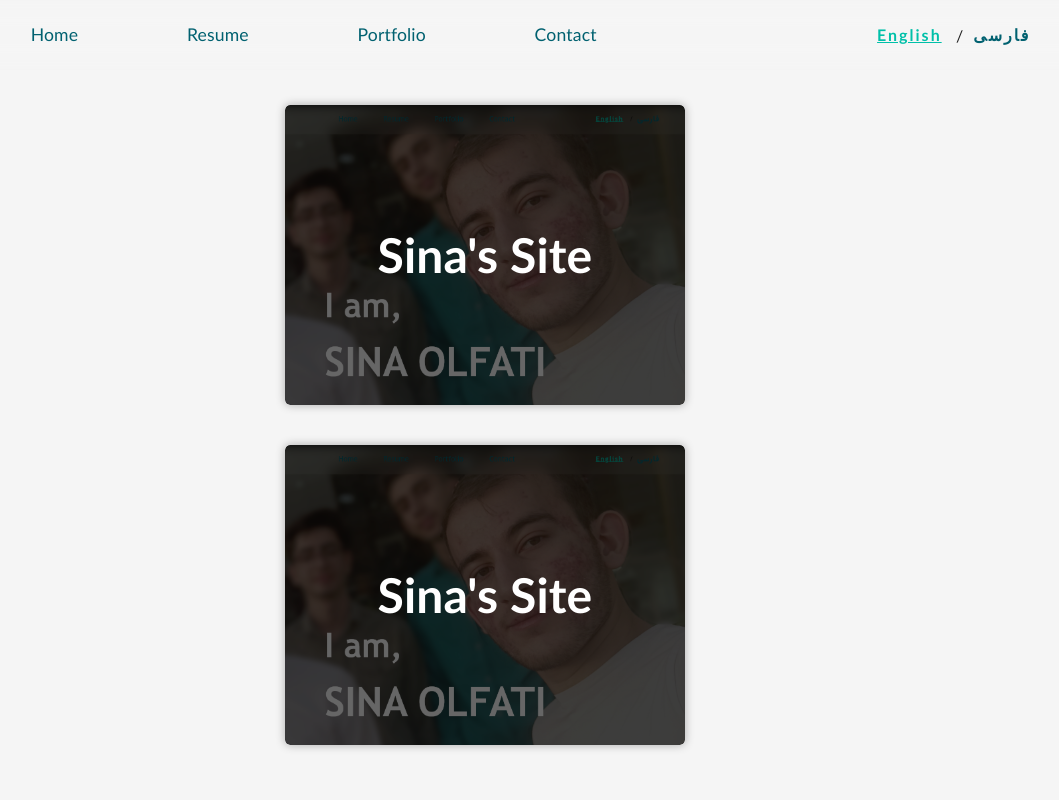
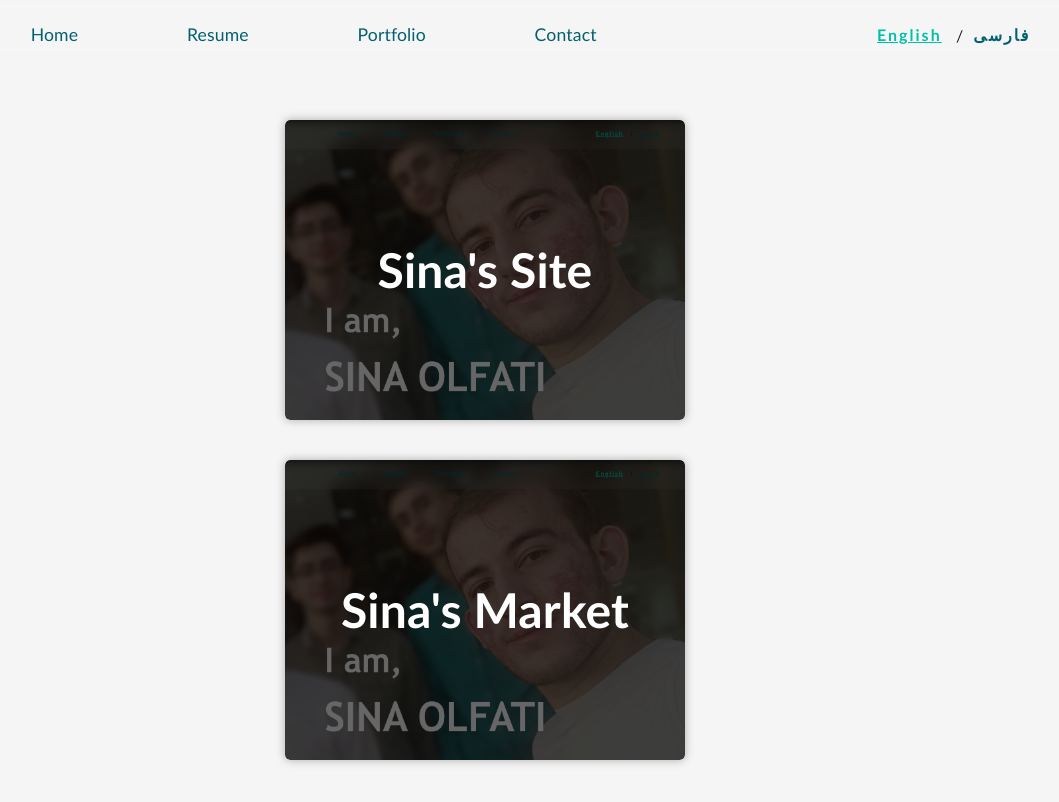
Before and after one commit to sina-olfati/sina-olfati-site, a React (Create React App) app: page /portfolio in a window 1280 px wide. Shown: the top 802 px of the page, without its empty margins (155-1214 px from the left). Built offline with nearby package versions, Linux system fonts and the light colour scheme; a web font is replaced by a local one.

Commit message:
Portfolio: made it bilingual

```diff
--- a/public/assets/locales/en/translation.json
+++ b/public/assets/locales/en/translation.json
@@ -55,5 +55,15 @@
     "resume-langs-persian": "Persian",
     "resume-langs-fa-level": "Native",
     "resume-langs-ku": "Kurdish",
-    "resume-langs-ku-level": "Native"
+    "resume-langs-ku-level": "Native",
+
+
+    "portfolio-one-name": "Sina's Site",
+    "portfolio-one-description": "I've learned for a long time and now, I put all of them together to make a site out of a blank page that shows my skills and commitment",
+    "portfolio-one-technologies": "React, TypeScript, PWA(It is installable), MAterial Ui, SPA, Formik, i18next(made it bilingual), JavaScript, CSS, HTML,",
+    "portfolio-one-visit": "Visit the site",
+    "portfolio-two-name": "Sina's Market",
+    "portfolio-two-description": "Every resume needs a shopping cart project, Also it is an evidence to my skills with redux",
+    "portfolio-two-technologies": "React, Redux, TypeScript, PWA(It is installable), MAterial Ui, SPA, Formik, i18next(made it bilingual), JavaScript, CSS, HTML,",
+    "portfolio-two-visit": "Visit the site"
 }
--- a/src/screens/Portfolio.css
+++ b/src/screens/Portfolio.css
@@ -1,6 +1,6 @@
 .port-container {
     background-color: #f5f5f5;
-    height: 100vh;
+    min-height: 100vh;
     width: 100vw;
     overflow: hidden;
     display: flex;
@@ -62,7 +62,7 @@
     filter: brightness(40%);
     transition: 1s;
     border-radius: 5px;
-    /* box-shadow: 5px 0 10px rgba(0, 0, 0, 0.3); */
+    box-shadow: 3px 0 10px rgba(0, 0, 0, 0.3);
 }
 
 .card:hover img{
@@ -95,16 +95,23 @@
     color: rgb(0, 34, 23);
 }
 
+.card-text:lang(fa) {
+    background: linear-gradient(-90deg, #00ff8430, #57ccc640);
+}
+
 .card-text h1 {
     font-size: 2.2rem;
     font-weight: 600;
     margin-bottom: 20px;
 }
 .card-text h2 {
-    font-size: 1.2rem;
+    font-size: 1.1rem;
+    font-weight: 400;
+    margin-bottom: 20px;
 }
 .card-text h3 {
     font-size: 1.1rem;
+    font-weight: 400;
     margin-bottom: 10px;
 }
 
@@ -113,6 +120,7 @@
     color: inherit;
     font-size: 1.1rem;
     transition: 0.2s;
+    color: inherit;
 }
 
 .card-text a:hover {
@@ -143,6 +151,8 @@
     .card:hover .card-picture {
         position: absolute;
         opacity: 0;
+        display: hidden;
+        transition: 0.2s;
         /* z-index: -1; */
     }
     .card-picture img {
@@ -155,4 +165,23 @@
     .card:hover p{
         opacity: 1;
     }
+    .card-text {
+        padding: 0 10px;
+        z-index: 20;
+    }
+    .card-text h1 {
+        font-size: 2.2rem;
+        font-weight: 600;
+        margin-bottom: 20px;
+    }
+    .card-text h2 {
+        display: none;
+    }
+    .card-text h3 {
+        font-size: 1rem;
+    }
+
+    .card-text Link{
+        font-size: 1.1rem;
+    }
 }
--- a/src/screens/Portfolio.tsx
+++ b/src/screens/Portfolio.tsx
@@ -1,41 +1,56 @@
-import React from 'react'
+import React, {useEffect, useState} from 'react'
 import './Portfolio.css'
+import { Link } from 'react-router-dom'
 
 // images
 import mySite from'../assets/images/mySite.png'
 
 // Components
 import Menu from '../components/menu/Menu'
+import { t } from 'i18next'
+
+// i18next
+import { useTranslation } from "react-i18next";
 
 const Portfolio = () => {
+
+  const [language, setLanguage] = useState(localStorage.getItem("i18nextLng"))
+  // const isEn = bodyDir == "ltr" ? true : false
+
+  const { t } = useTranslation()
+
+  useEffect(() => {
+    setLanguage(localStorage.getItem("i18nextLng"))
+  }, [localStorage.getItem("i18nextLng")])
+
+
   return (
     <div className='port-container'>
         <Menu />
-        <div className='port-cards'>
+        <div className='port-cards' lang={language}>
 
           <div className='card'>
             <div className='card-picture'>
-              <p>Sina's Site</p>
+              <p>{t("portfolio-one-name")}</p>
               <img src={ mySite }/>
             </div>
             <div className='card-text'>
-              <h1>Sina's Site</h1>
-              <h2>describtion</h2>
-              <h3>technologies</h3>
-              <a href='#'>Visit the site</a>
+              <h1>{t("portfolio-one-name")}</h1>
+              <h2>{t("portfolio-one-description")}</h2>
+              <h3>{t("portfolio-one-technologies")}</h3>
             </div>
           </div>
 
           <div className='card'>
           <div className='card-picture'>
-              <p>Sina's Site</p>
+              <p>{t("portfolio-two-name")}</p>
               <img src={ mySite }/>
             </div>
             <div className='card-text'>
-              <h1>Sina's Site</h1>
-              <h2>describtion</h2>
-              <h3>technologies</h3>
-              <a href='#'>Visit the site</a>
+              <h1>{t("portfolio-two-name")}</h1>
+              <h2>{t("portfolio-two-description")}</h2>
+              <h3>{t("portfolio-two-technologies")}</h3>
+              <Link to='/'>{t("portfolio-two-visit")}</Link>
             </div>
           </div>
 
```
Also changed, not shown: public/assets/locales/fa/translation.json (+11 -1 lines).
